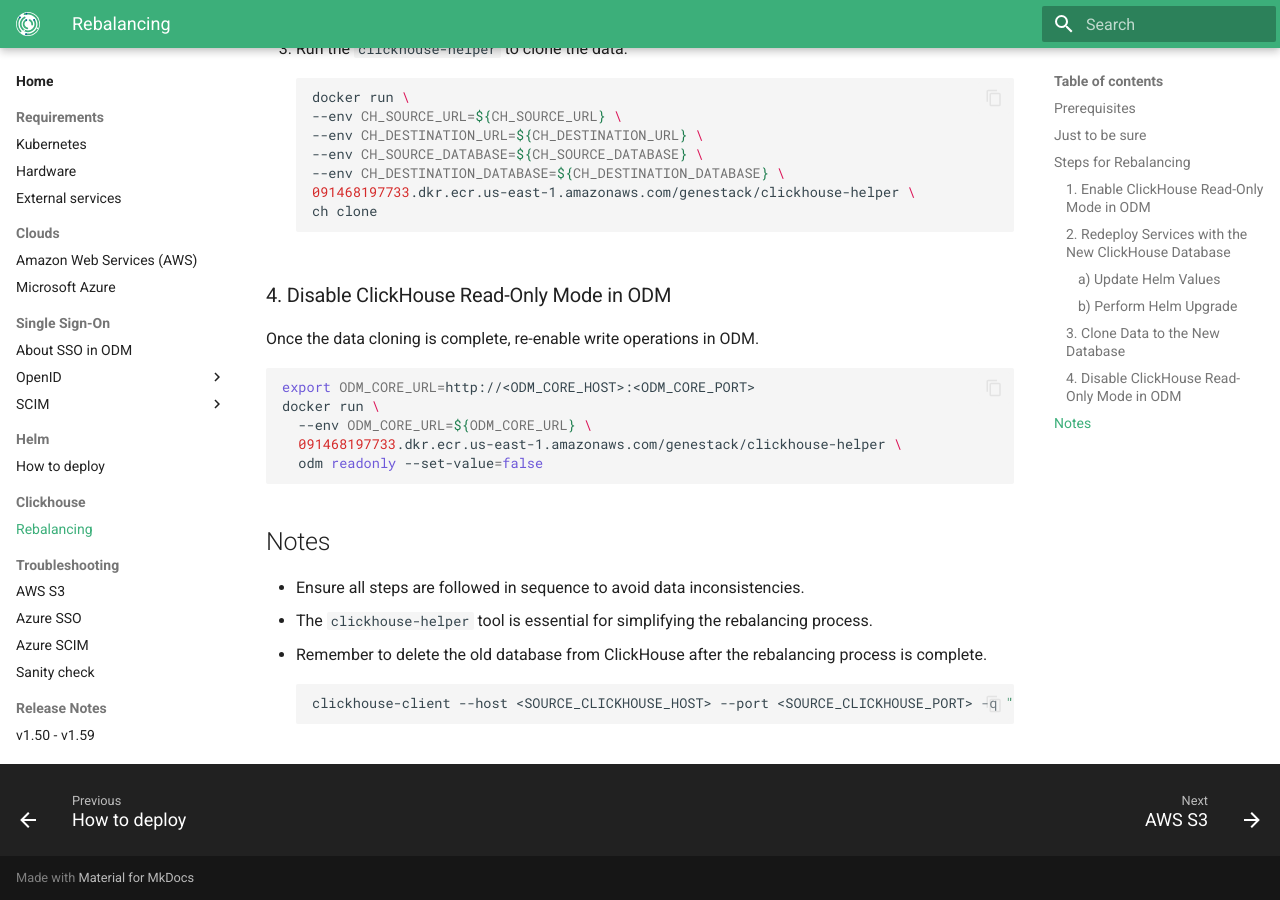
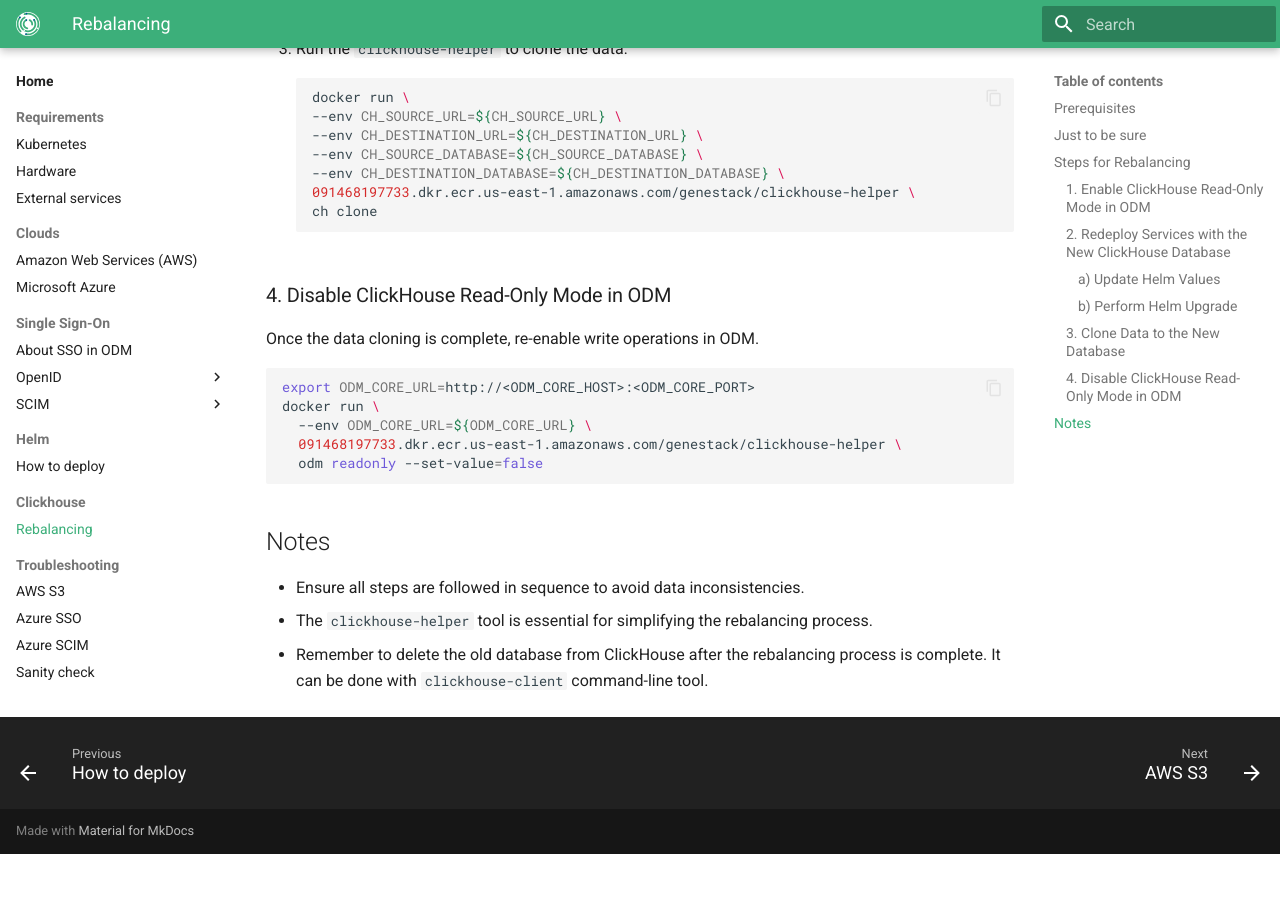
Before and after one commit to genestack/admin-docs, an MkDocs documentation site: the page built from docs/home/clickhouse/rebalancing.md, in a window 1280 px wide and 900 px high, scrolled down 1779 px. Built offline with MkDocs 1.6.1 and Material for MkDocs 9.7.7, drawn with Linux system fonts in a browser that asks for light colours; the version menu is left out; after the commit the page ends 2633 px from its top, so only the background shows below that.

Commit message:
[ODM-12343] Remove exact query

````diff
--- a/docs/home/clickhouse/rebalancing.md
+++ b/docs/home/clickhouse/rebalancing.md
@@ -92,7 +92,4 @@
 - Ensure all steps are followed in sequence to avoid data inconsistencies.
 - The `clickhouse-helper` tool is essential for simplifying the rebalancing process.
 - Remember to delete the old database from ClickHouse after the rebalancing process is complete.
-
-    ```shell
-    clickhouse-client --host <SOURCE_CLICKHOUSE_HOST> --port <SOURCE_CLICKHOUSE_PORT> -q "DROP DATABASE genestack"
-    ```
+  It can be done with `clickhouse-client` command-line tool.
````
